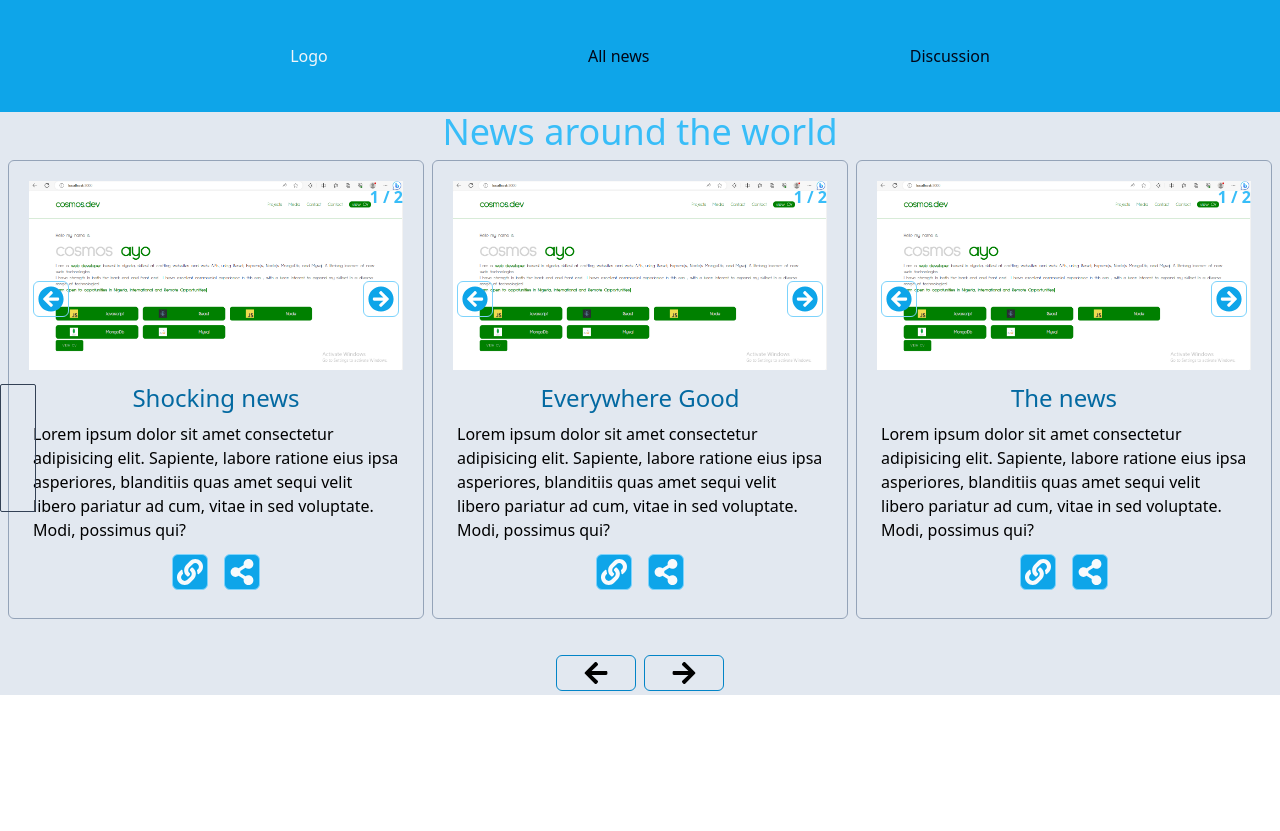
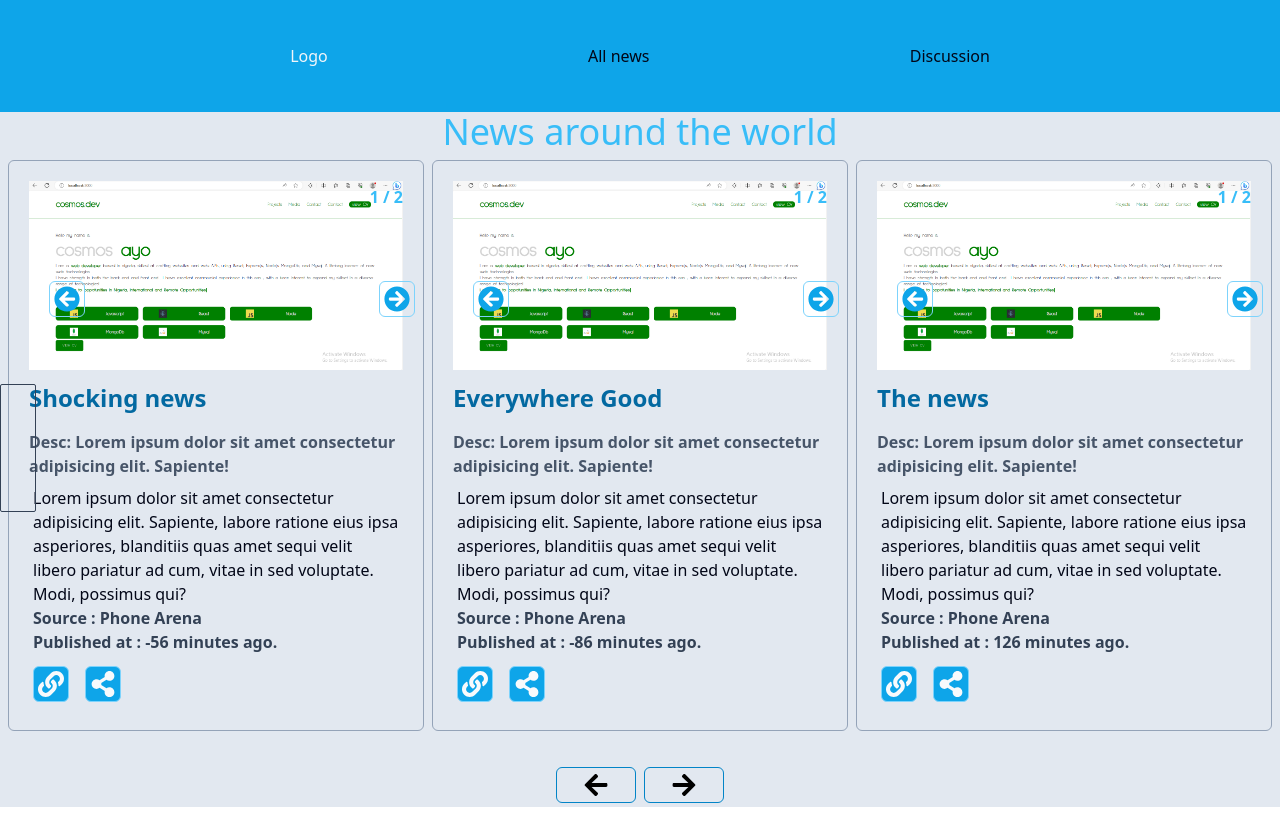
Before and after one commit to Cosmosvybes/The_news_app, a React (Vite) app: page / in a window 1280 px wide. Before the commit the page ends 800 px from the top, so only its background shows below. Built offline with nearby package versions, Linux system fonts and the light colour scheme; a web font is replaced by a local one.

Commit message:
few changes

```diff
--- a/src/Components/News.jsx
+++ b/src/Components/News.jsx
@@ -6,28 +6,79 @@ import tier from "../assets/3-tier.png";
 import { FaArrowLeft, FaArrowRight } from "react-icons/fa";
 const News = () => {
   const [post, setPost] = useState([
-    { id: 1, newsImg: [img_2, img_1, tier], headline: "Covid news" },
-    { id: 2, newsImg: [img_2, img_1], headline: "Employemnt news" },
-    { id: 3, newsImg: [img_2, img_1], headline: "Election" },
-    { id: 4, newsImg: [img_2, img_1], headline: "Tsunami news" },
-    { id: 6, newsImg: [img_2, img_1], headline: "News Around the world" },
-    { id: 7, newsImg: [img_2, img_1], headline: "Keke napep" },
-    { id: 19, newsImg: [img_2, img_1], headline: "News for the locals" },
-    { id: 134, newsImg: [img_2, img_1], headline: "The news" },
-    { id: 37, newsImg: [img_2, img_1], headline: "Everywhere Good" },
-    { id: 132, newsImg: [img_2, img_1], headline: "Shocking news" },
+    {
+      id: 1,
+      newsImg: [img_2, img_1, tier],
+      headline: "Covid news",
+      publishedAt: "2023-11-25 10:03:00",
+    },
+    {
+      id: 2,
+      newsImg: [img_2, img_1],
+      headline: "Employemnt news",
+      publishedAt: "2023-11-25 12:03:00",
+    },
+    {
+      id: 3,
+      newsImg: [img_2, img_1],
+      headline: "Election",
+      publishedAt: "2023-11-25 11:03:00",
+    },
+    {
+      id: 4,
+      newsImg: [img_2, img_1],
+      headline: "Tsunami news",
+      publishedAt: "2023-11-25 15:03:12",
+    },
+    {
+      id: 6,
+      newsImg: [img_2, img_1],
+      headline: "News Around the world",
+      publishedAt: "2023-11-25 14:03:12",
+    },
+    {
+      id: 7,
+      newsImg: [img_2, img_1],
+      headline: "Keke napep",
+      publishedAt: "2023-11-25 14:50:12",
+    },
+    {
+      id: 19,
+      newsImg: [img_2, img_1],
+      headline: "News for the locals",
+      publishedAt: "2023-11-25 11:43:00",
+    },
+    {
+      id: 134,
+      newsImg: [img_2, img_1],
+      headline: "The news",
+      publishedAt: "2023-11-25 12:01:00",
+    },
+    {
+      id: 37,
+      newsImg: [img_2, img_1],
+      headline: "Everywhere Good",
+      publishedAt: "2023-11-25 15:33:00",
+    },
+    {
+      id: 132,
+      newsImg: [img_2, img_1],
+      headline: "Shocking news",
+      publishedAt: "2023-11-25 15:03:00",
+    },
   ]);
 
   const [pageNumber, setPageNumber] = useState(1);
   const [postPerPage] = useState(1);
-  const [active, setActive] = useState(1);
+  // const [active, setActive] = useState(1);
   const lastPageIndex = postPerPage * pageNumber;
   const firstPageIndex = lastPageIndex - postPerPage;
   const postsToShow = post.reverse().slice(firstPageIndex, lastPageIndex + 2);
-  const pageNumbers = [];
-  for (let i = 1; i < Math.ceil(post.length / postPerPage); i++) {
-    pageNumbers.push(i);
-  }
+  // const [publishingTime, setPublishingTime]= useState("")
+  // const pageNumbers = [];
+  // for (let i = 1; i < Math.ceil(post.length / postPerPage); i++) {
+  //   pageNumbers.push(i);
+  // }
 
   const paginate = (number) => {
     setPageNumber(number);
@@ -38,14 +89,12 @@ const News = () => {
   const nextPost = () => {
     if (post.length > count) {
       setCount((count += 1));
-      console.log(count);
       setPageNumber(count);
     }
   };
   const prevPost = () => {
     if (count > 1) {
       setCount((count -= 1));
-      console.log(count);
       setPageNumber(count);
     }
   };
@@ -64,6 +113,8 @@ const News = () => {
                 body={news}
                 newsImg={news.newsImg}
                 headline={news.headline}
+                sourceName={"Phone Arena"}
+                publishedAt={news.publishedAt}
               />
             </div>
           ))}
--- a/src/Components/Newscard.jsx
+++ b/src/Components/Newscard.jsx
@@ -5,7 +5,15 @@ import {
   FaArrowCircleRight,
   FaLink,
 } from "react-icons/fa";
-const Newscard = ({ headline, body, source, newsImg }) => {
+const Newscard = ({
+  headline,
+  body,
+  url,
+  sourceName,
+  sourceUrl,
+  newsImg,
+  publishedAt,
+}) => {
   const [slideNumber, setSlideNumber] = useState(1);
   const [photoPerLSide] = useState(1);
   const lastSlideIndex = slideNumber * photoPerLSide;
@@ -31,10 +39,18 @@ const Newscard = ({ headline, body, source, newsImg }) => {
     };
     return readCount();
   };
+  const getTimeDifference = (timePublished) => {
+    const currentTime = Date.now();
+    const publishedTime = new Date(timePublished);
+    const timeDiff = currentTime - publishedTime;
+    const minutes = Math.floor(timeDiff / (1000 * 60));
+    return minutes;
+  };
+
   return (
     <>
       <div
-        className="card h-auto w-82 flex flex-col  justify-between items-center
+        className="card h-auto w-82 flex flex-col  justify-between items-start
        border border-slate-400 px-4 py-4 max-sm:px-0
        max-sm:py-0   max-sm:items-start relative rounded-md "
       >
@@ -45,11 +61,21 @@ const Newscard = ({ headline, body, source, newsImg }) => {
           </p>
           {firstPhoto.map((img) => (
             <div className="flex" key={img}>
-              <img src={img} alt="image" className="transition duration-100 px-1 py-1" />
+              <img
+                src={img}
+                alt="image"
+                className="transition duration-100 px-1 py-1"
+              />
             </div>
           ))}
         </div>
-        <h1 className="py-2 px-1 text-2xl text-sky-700">{headline}</h1>
+        <h1 className="py-2 px-1 text-2xl font-bold text-sky-700">
+          {headline}
+        </h1>
+        <h3 className="py-2 px-1 font-bold text-slate-600">
+          Desc: Lorem ipsum dolor sit amet consectetur adipisicing elit.
+          Sapiente!
+        </h3>
         <div className="flex justify-between absolute top-28 max-sm:top-20  max-md:top-20 px-4  w-full  max-sm:px-2">
           {" "}
           <FaArrowCircleLeft
@@ -62,14 +88,20 @@ const Newscard = ({ headline, body, source, newsImg }) => {
           />
         </div>
 
-        <p className="px-2">
+        <p className="px-2 text-slate-950">
           Lorem ipsum dolor sit amet consectetur adipisicing elit. Sapiente,
           labore ratione eius ipsa asperiores, blanditiis quas amet sequi velit
           libero pariatur ad cum, vitae in sed voluptate. Modi, possimus qui?
         </p>
-        <div className="btns flex justify-start border-sky-300 px-1 py-1">
+        <strong className="text-slate-700 px-2">
+          Source {":"} {sourceName}{" "}
+        </strong>
+        <strong className="text-slate-700 px-2">
+          Published at {":"} {getTimeDifference(publishedAt)} {" minutes ago. "}
+        </strong>
+        <div className="btns flex justify-start border-sky-300 px-0 py-1">
           {" "}
-          <FaLink className="border border-sky-300 text-slate-50 bg-sky-500 px-1 py-1 hover:bg-sky-500 m-2 rounded-md hover:text-slate-300 text-4xl" />
+          <FaLink className="border border-sky-300 text-slate-50 bg-sky-500 px-1 py-1 hover:bg-sky-500 m-2 rounded-md hover:text-slate-300 text-4xl text-sl" />
           <FaShareAlt className="border border-sky-300 text-slate-50 bg-sky-500 px-1 py-1 hover:bg-sky-500 m-2 rounded-md hover:text-slate-300 text-4xl" />
         </div>
       </div>
```
Also changed, not shown: 1 other file (tests, documents, lock files or other folders).
